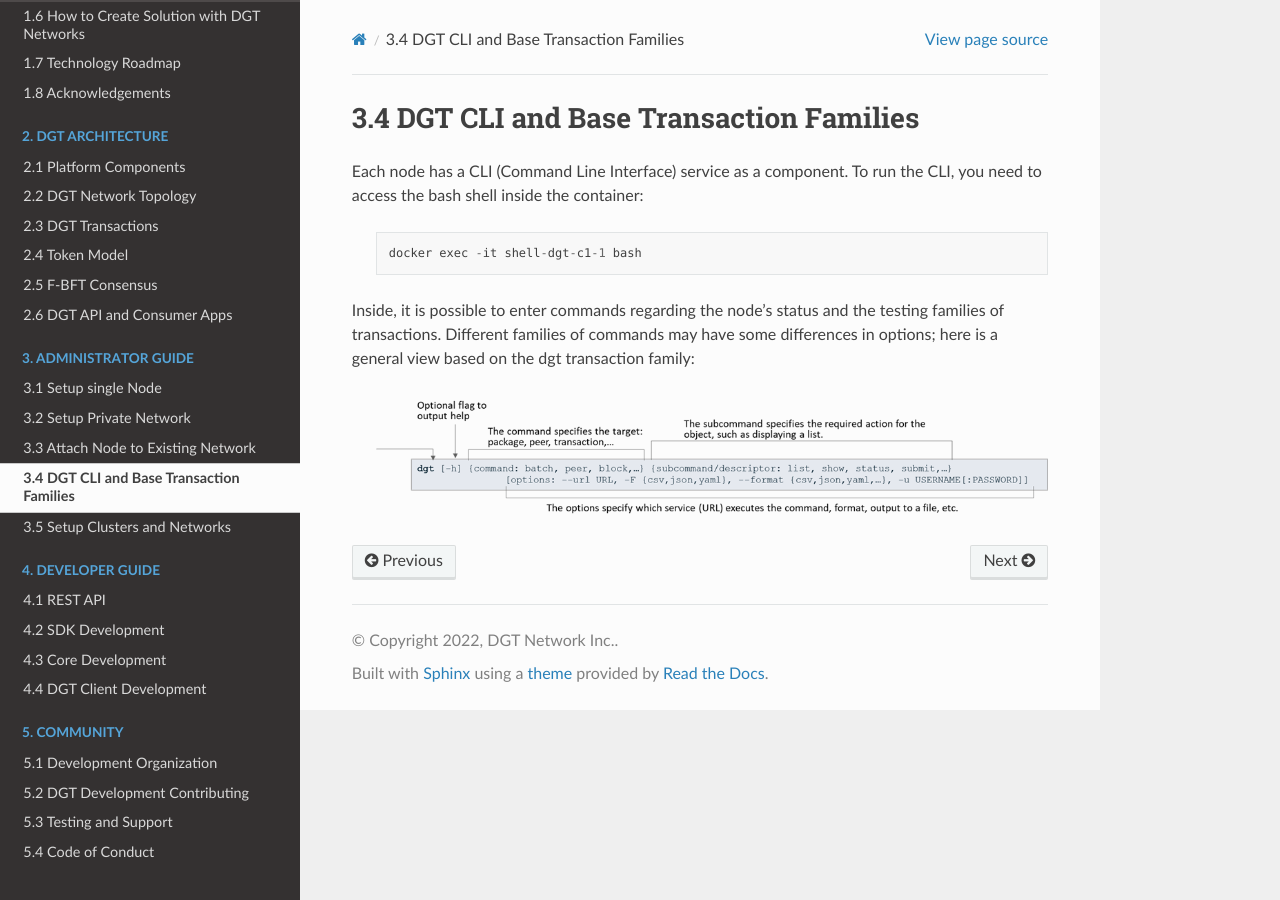
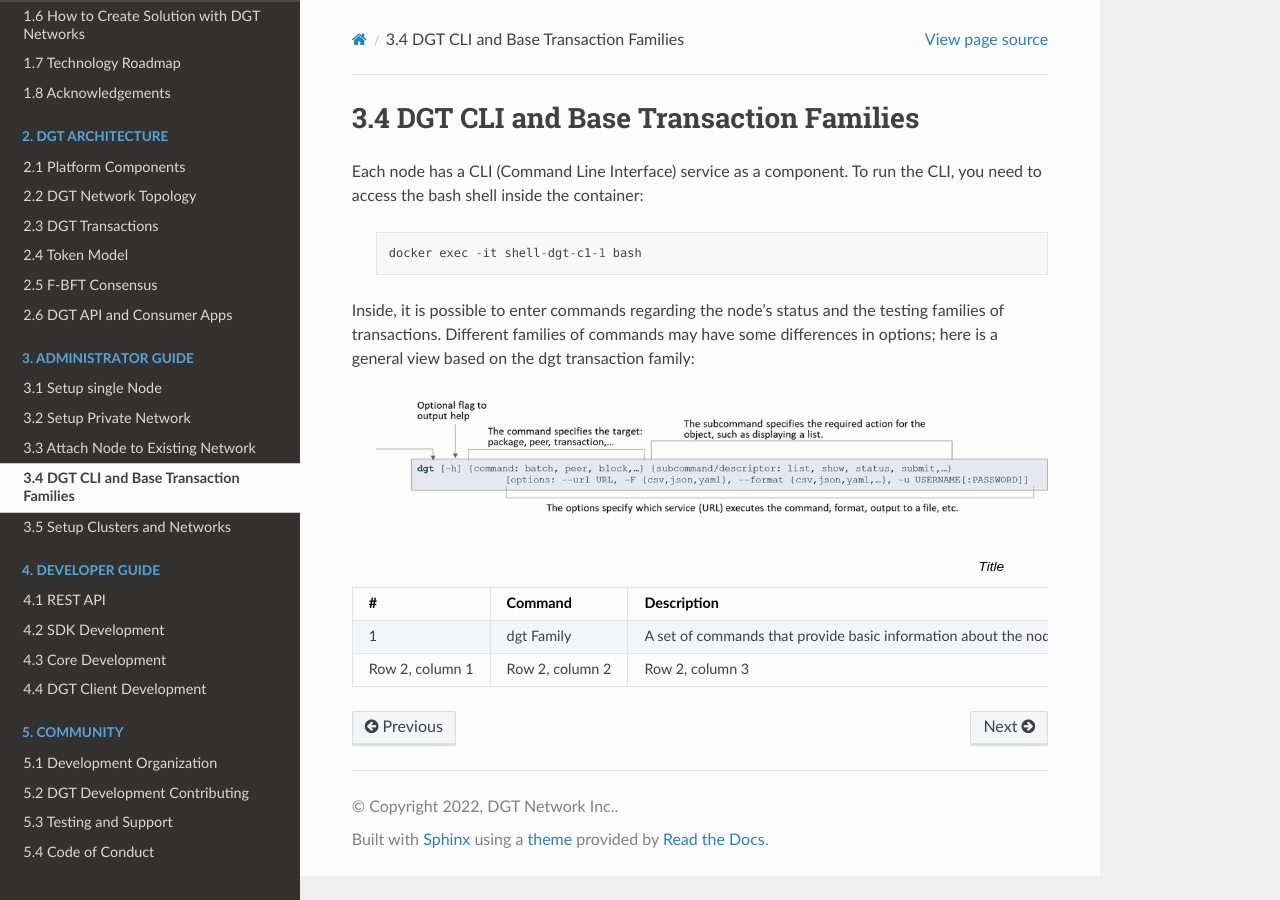
Before and after one commit to DGT-Network/DGT-Matagami, a Sphinx documentation site: the page built from docs/ADMIN_GUIDE/3.4_DGT_CLI_and_Base_Transaction_Families.rst, in a window 1280 px wide. Built offline with Sphinx 7.4.7 and the Read the Docs theme 2.0.0, drawn with Linux system fonts in a browser that asks for light colours.

Commit message:
png to PNG

```diff
--- a/docs/ADMIN_GUIDE/3.4_DGT_CLI_and_Base_Transaction_Families.rst
+++ b/docs/ADMIN_GUIDE/3.4_DGT_CLI_and_Base_Transaction_Families.rst
@@ -12,3 +12,20 @@ Inside, it is possible to enter commands regarding the node's status and the tes
 
     .. image:: ../images/figure_08.png
      :align: center
+
+.. list-table:: Title
+   :widths: 10 25 25 40
+   :header-rows: 1
+
+   * - #
+     - Command
+     - Description
+     - Example
+   * - 1
+     - dgt Family
+     - A set of commands that provide basic information about the node and
+     - its environment, as well as a way to access the most important common functions.
+   * - Row 2, column 1
+     - Row 2, column 2
+     - Row 2, column 3
+     - Row 2, column 4
```
Also changed, not shown: docs/ADMIN_GUIDE/3.1_Setup_single_Node.rst (+5 -5 lines), 2 other files.
